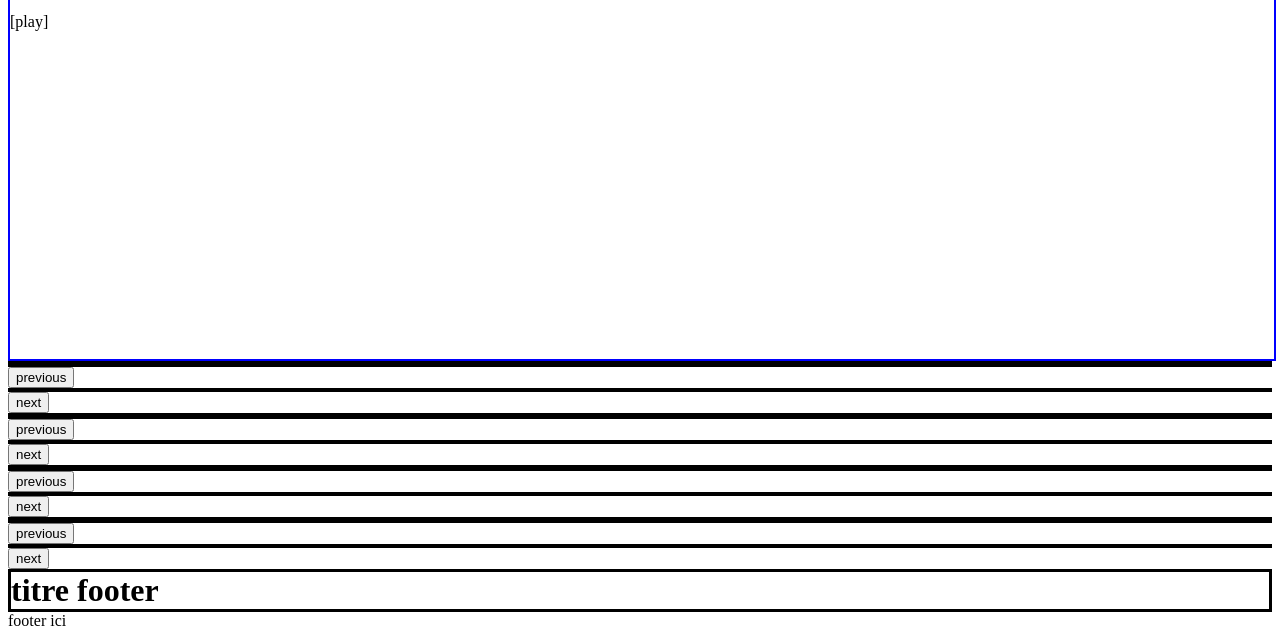
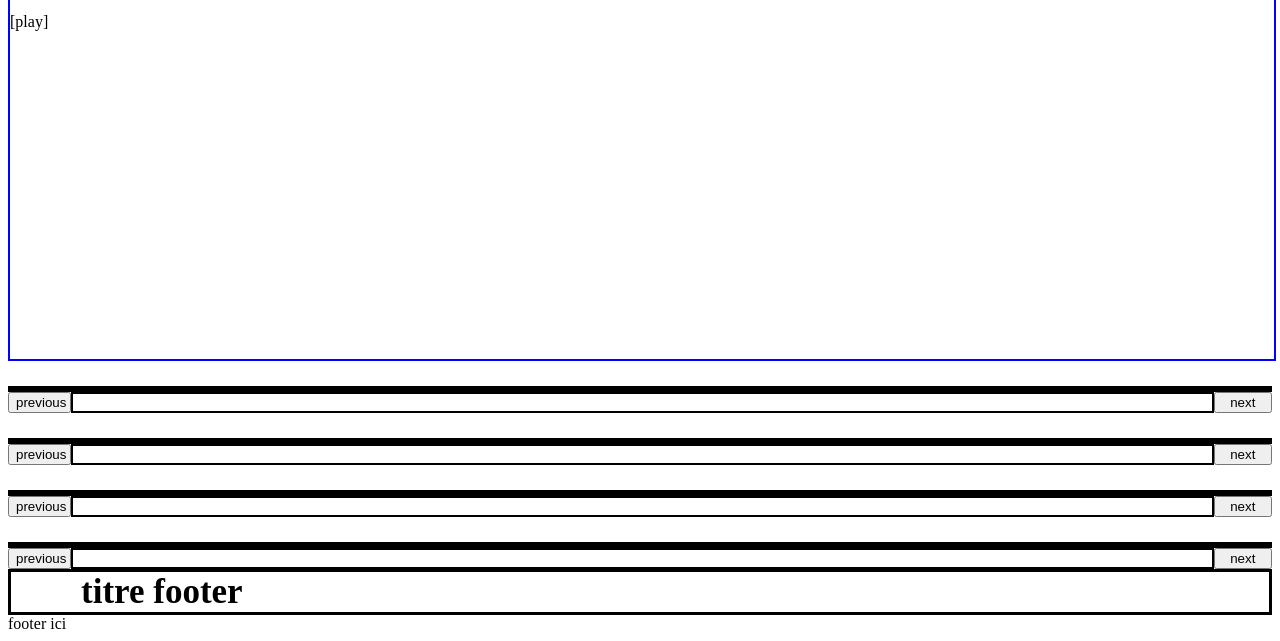
Before and after one commit to Mylaana/Projet6-DA-Python-D-veloppez-une-interface-utilisateur-Javascript, a plain HTML site: page index.html in a window 1280 px wide. Shown: the part 190-831 px from the top of the page. Drawn offline with Linux system fonts and the light colour scheme; no server answers.

Commit message:
update css

```diff
--- a/styles.css
+++ b/styles.css
@@ -15,11 +15,12 @@ body{
     border: solid black 2px;
     display: flex;
     justify-content: space-between;
+    width: 100%;
 }
 .box-movie{
     border: dotted purple 1px;
-    width: 16%;
-    height: 150px;
+    width: 13%;
+    height: 350px;
 }
 
 header{
@@ -35,8 +36,10 @@ header p{
     margin-bottom: 0;
 }
 h1{
+    padding-left: 70px;
     margin: 0;
     border: solid black;
+    font-size: 35px;
 }
 .box-movie p{
     margin: 0;
@@ -50,3 +53,15 @@ h1{
     width: 100%;
     height: 20%;
 }
+.caroussel{
+    display: flex;
+    width: 100%;
+    border: red sold dotted
+}
+.btn-caroussel{
+    width: 5%;
+}
+section{
+    margin-top: 25px;
+
+}
```
